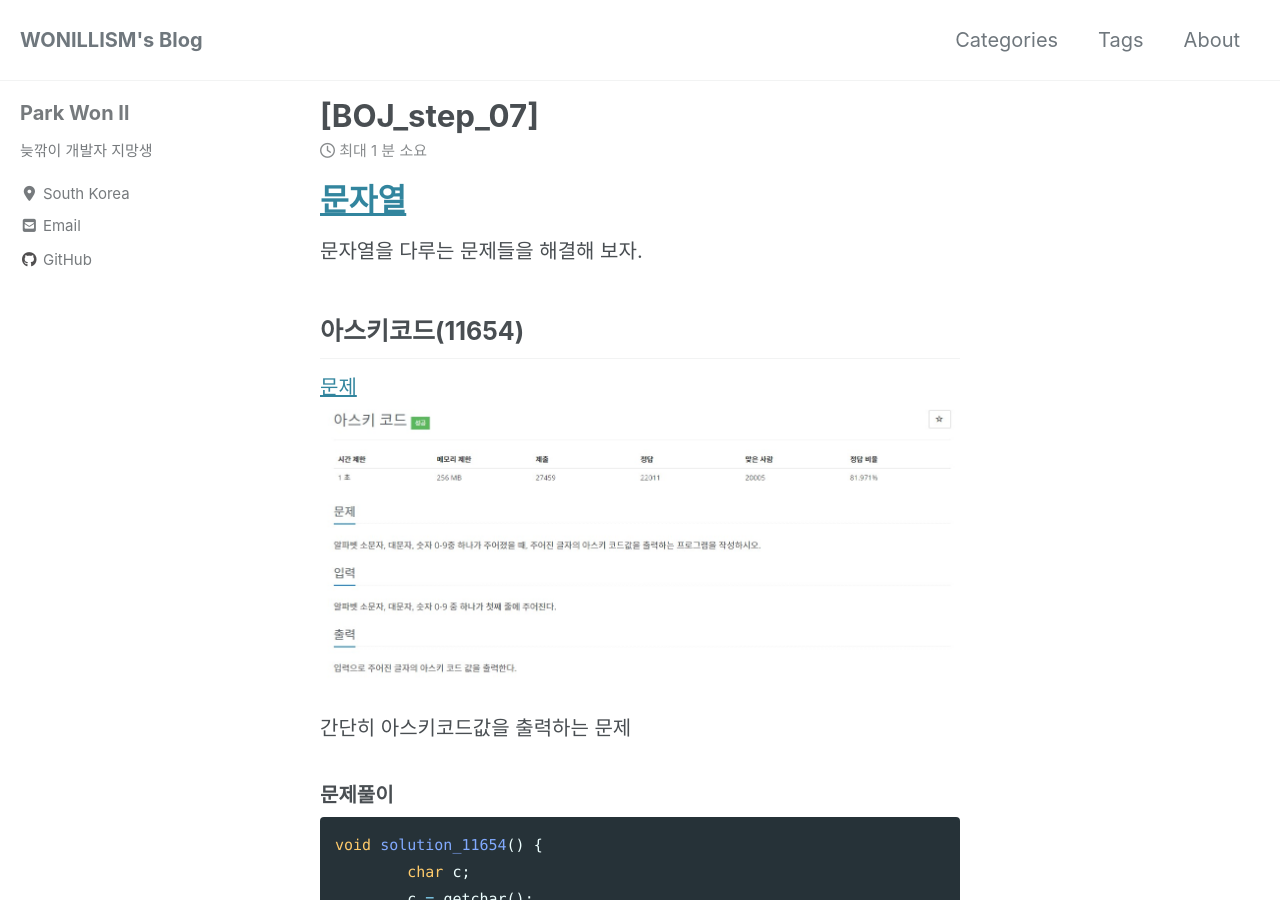
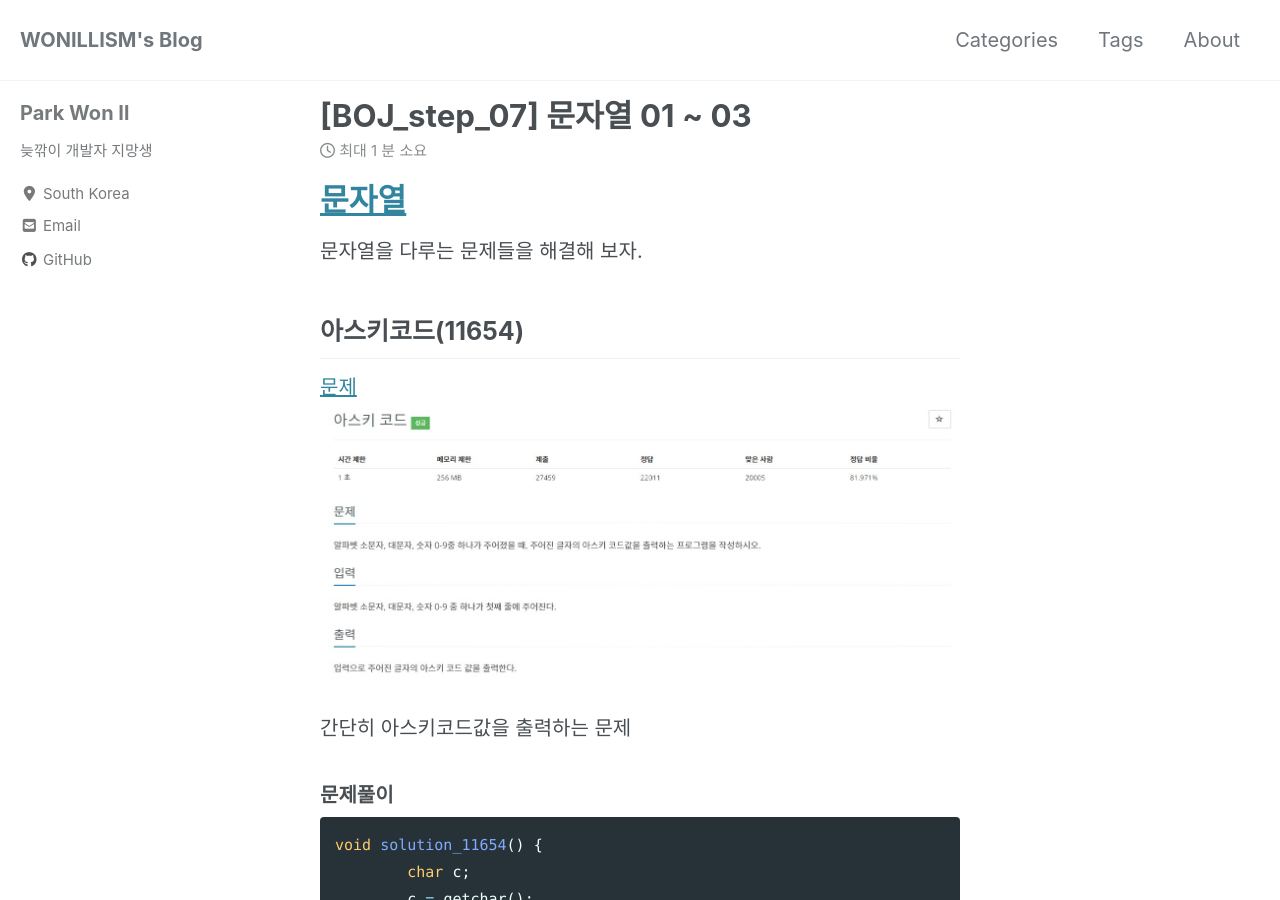
Before and after one commit to WONILLISM/wonillism.github.io, a Jekyll site: the page built from _posts/2019-12-25-BOJstep-07-01.md, in a window 1280 px wide and 900 px high. Built offline with Jekyll 4.4.1, drawn with Linux system fonts in a browser that asks for light colours; cached includes are drawn as plain includes; nearby versions of some CDN libraries; comment, search, counter and statistics services are not loaded.

Commit message:
태그 및 제목 수정

```diff
--- a/_posts/2019-12-25-BOJstep-07-01.md
+++ b/_posts/2019-12-25-BOJstep-07-01.md
@@ -1,5 +1,5 @@
 ---
-title: "[BOJ_step_07]"
+title: "[BOJ_step_07] 문자열 01 ~ 03"
 excerpt: "백준 단계별로 풀기 - 문자열 01 ~ 03"
 
 categories:
@@ -10,9 +10,9 @@ tags:
     - 단계별로풀기
     - 알고리즘
     - boj
-    - 11654
-    - 11720
-    - 10809
+    - "11654"
+    - "11720"
+    - "10809"
 last_modified_at: 2019-12-25
 ---
 # [문자열](https://www.acmicpc.net/step/7)
```
